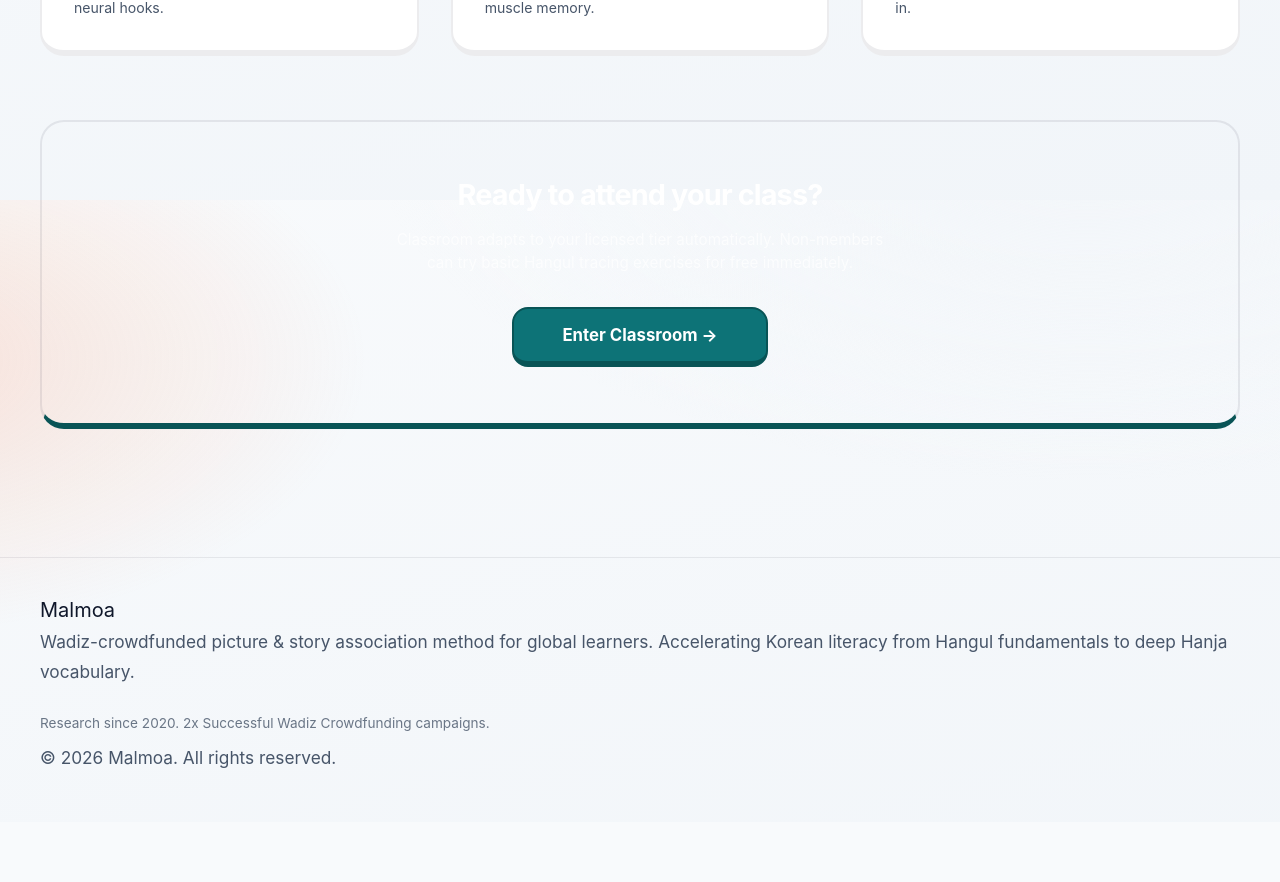
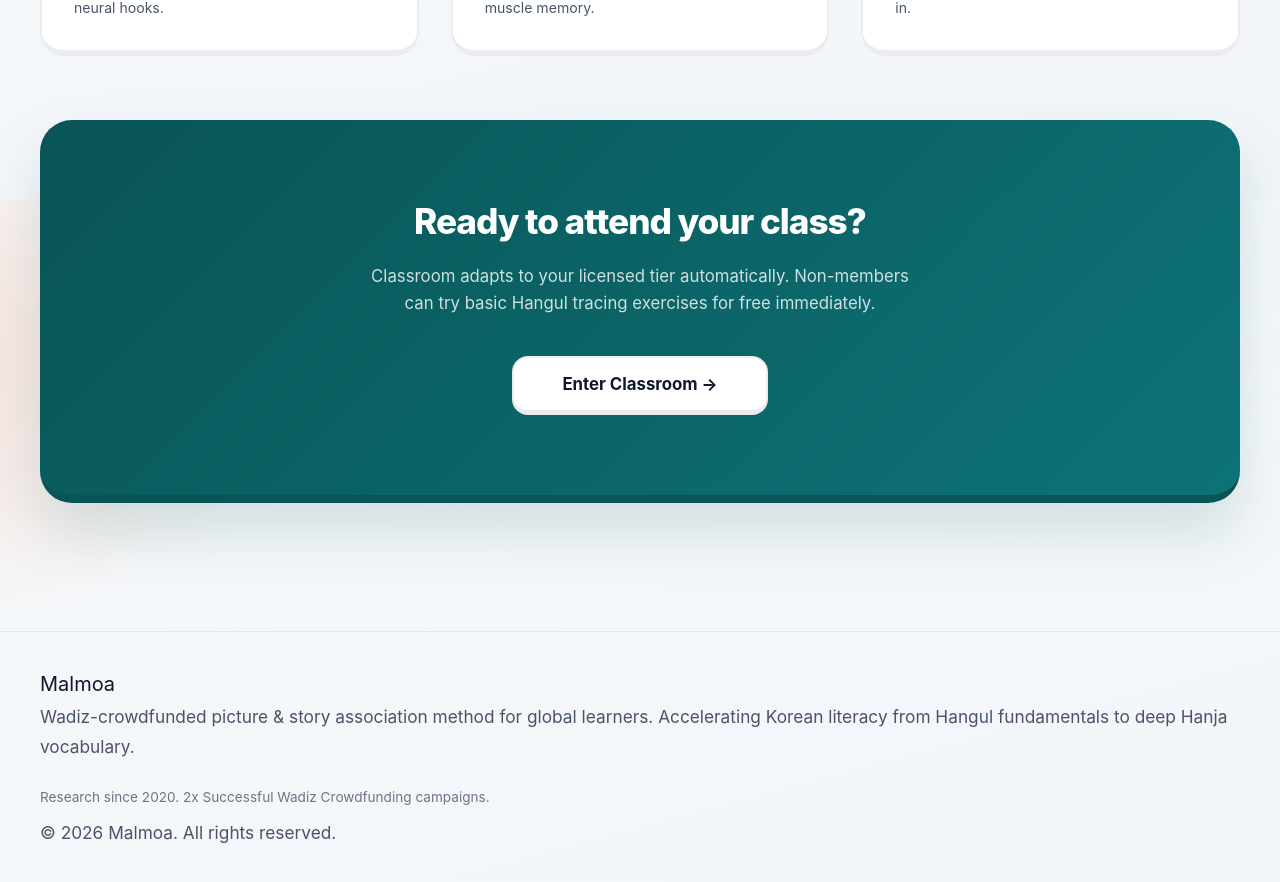
Before and after one commit to leadmeta/malmoa, a React (Vite) app: page /curriculum in a window 1280 px wide. Shown: the part 2200-3082 px from the top of the page. Before the commit the page ends 3022 px from the top, so only its background shows below. Built offline with nearby package versions, Linux system fonts and the light colour scheme.

Commit message:
Fix: Replace undefined CSS background variable on Course page CTA to resolve invisible white text issue

```diff
--- a/src/pages/CurriculumPage.tsx
+++ b/src/pages/CurriculumPage.tsx
@@ -117,14 +117,14 @@ export function CurriculumPage() {
       </div>
 
       {/* FINAL CALL-TO-ACTION BAND */}
-      <div className="edu-card-chunky" style={{ textAlign: 'center', background: 'var(--ink-dark)', color: 'white', borderBottomColor: 'var(--teal-deep)', padding: '3.5rem' }}>
-        <h3 style={{ color: 'white', fontFamily: 'var(--font-display)', fontSize: '1.8rem', marginBottom: '1rem' }}>
+      <div className="cta-band" style={{ textAlign: 'center', padding: '5rem 3rem', margin: '4rem 0 0 0' }}>
+        <h2 style={{ color: 'white', fontFamily: 'var(--font-display)', fontSize: '2.2rem', marginBottom: '1.25rem', fontWeight: 800 }}>
           Ready to attend your class?
-        </h3>
-        <p style={{ color: 'rgba(255,255,255,0.7)', maxWidth: '32rem', margin: '0 auto 2rem auto', fontSize: '0.95rem', lineHeight: 1.5 }}>
+        </h2>
+        <p style={{ color: 'rgba(255,255,255,0.8)', maxWidth: '34rem', margin: '0 auto 2.5rem auto', fontSize: '1.05rem', lineHeight: 1.6 }}>
           Classroom adapts to your licensed tier automatically. Non-members can try basic Hangul tracing exercises for free immediately.
         </p>
-        <Link to="/demo-hub" className="edu-btn-3d" style={{ padding: '1rem 3rem' }}>
+        <Link to="/demo-hub" className="edu-btn-secondary-3d" style={{ padding: '1rem 3rem', fontSize: '1.05rem' }}>
           Enter Classroom →
         </Link>
       </div>
```
